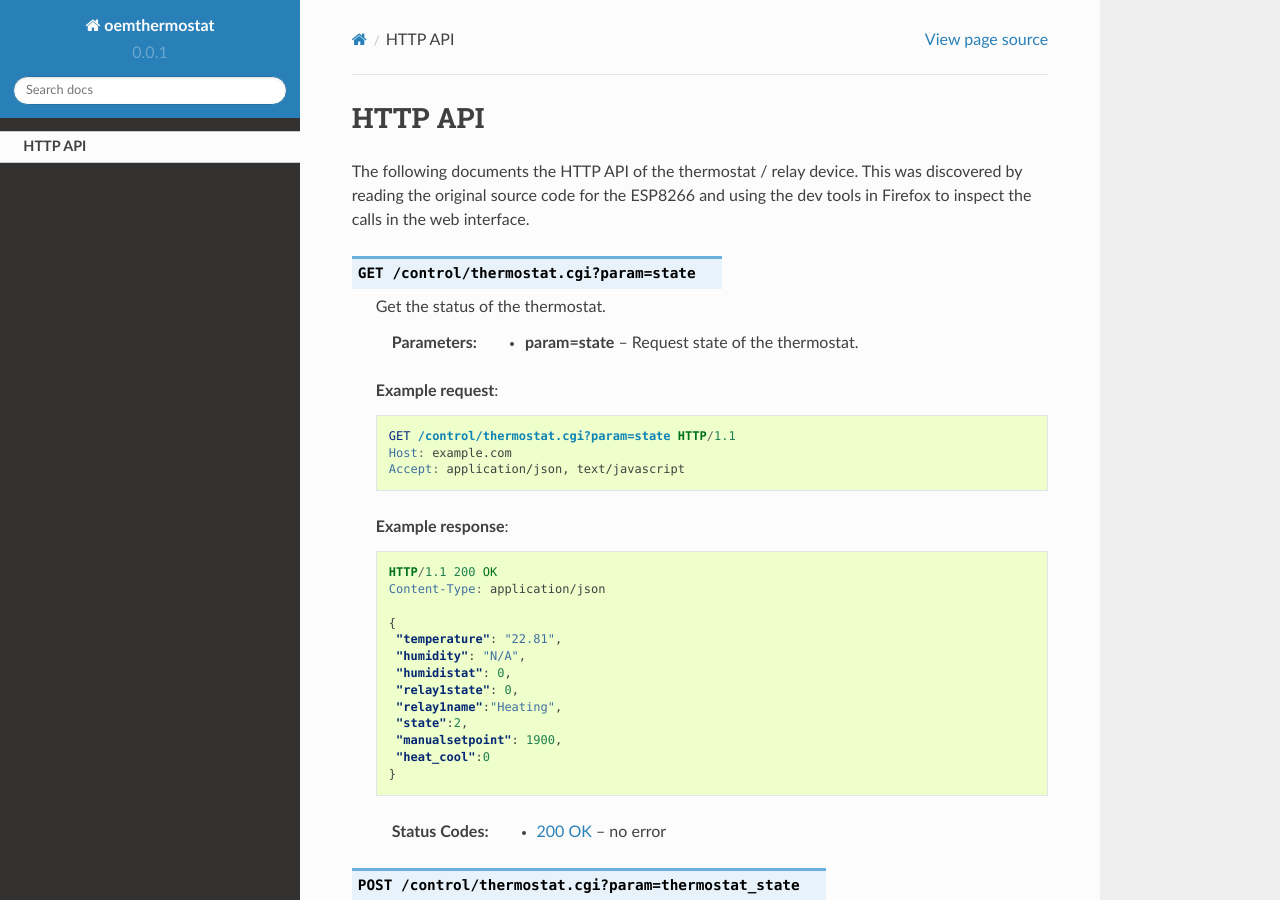
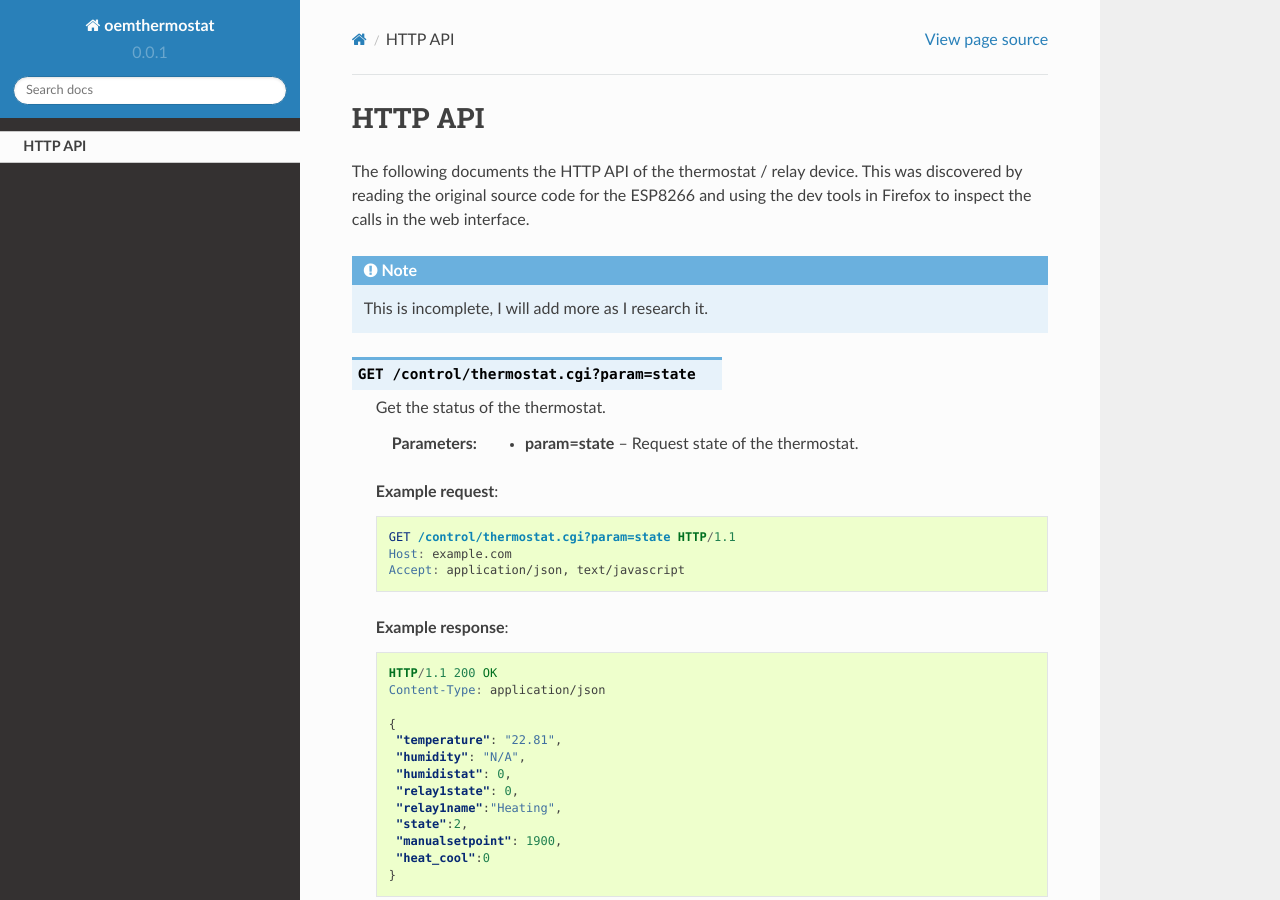
Before and after one commit to Cadair/openenergymonitor_thermostat, a Sphinx documentation site: the page built from docs/source/api.rst, in a window 1280 px wide and 900 px high. Built offline with Sphinx 7.4.7 and the Read the Docs theme 2.0.0, drawn with Linux system fonts in a browser that asks for light colours.

Commit message:
more api doc updates

```diff
--- a/docs/source/api.rst
+++ b/docs/source/api.rst
@@ -4,6 +4,9 @@ HTTP API
 The following documents the HTTP API of the thermostat / relay device. This was
 discovered by reading the original source code for the ESP8266 and using the dev
 tools in Firefox to inspect the calls in the web interface.
+
+.. note::
+    This is incomplete, I will add more as I research it.
 
 .. http:get:: /control/thermostat.cgi?param=state
 
```
